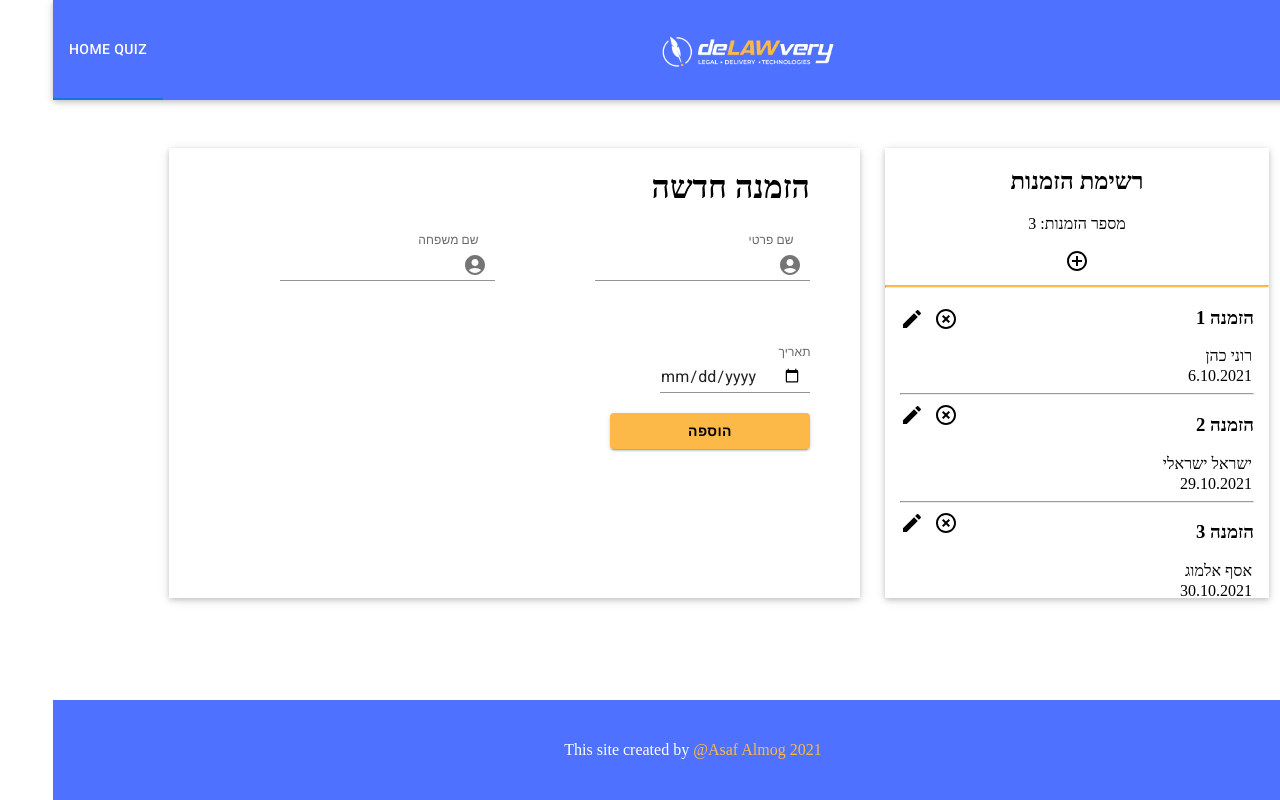
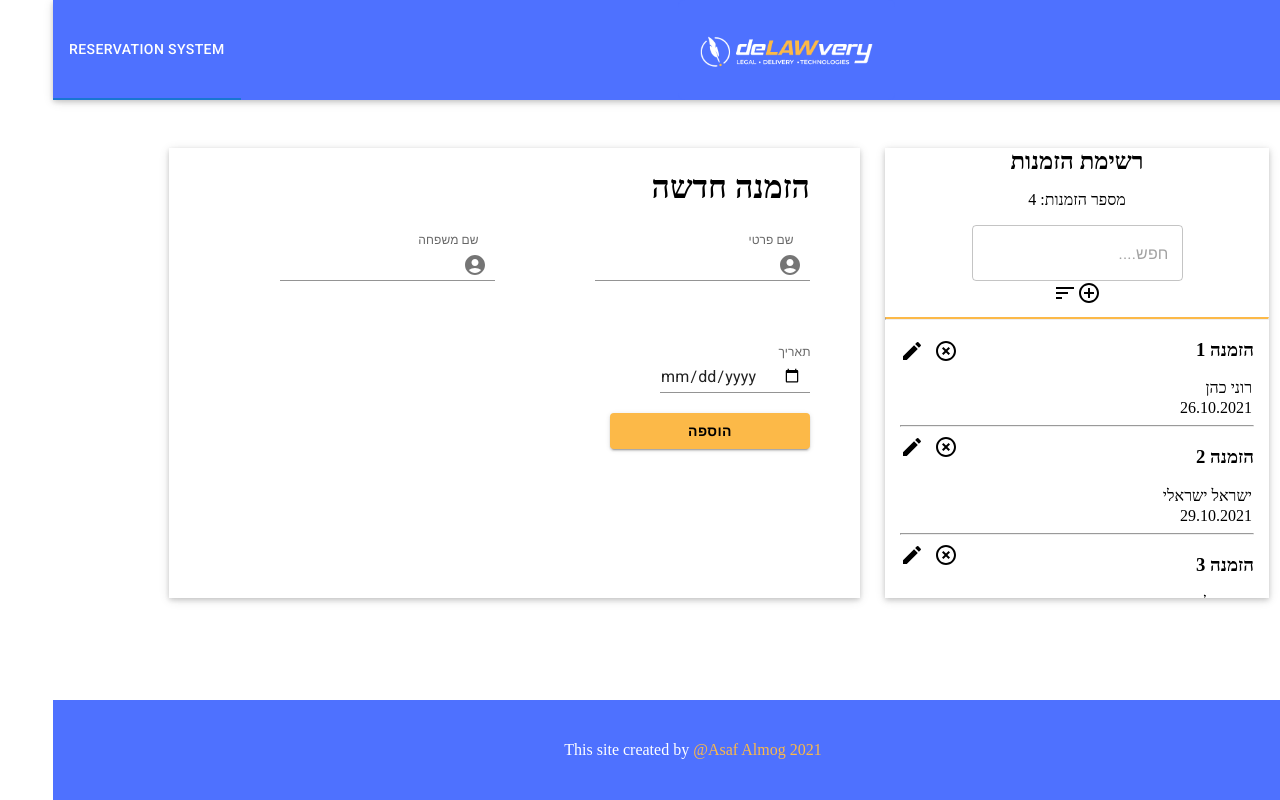
Before and after one commit to asaf6024/Reservation-System, a React (Create React App) app: page / in a window 1280 px wide. Built offline with nearby package versions, Linux system fonts and the light colour scheme; data requests are answered from the project's data file.

Commit message:
add sort and search

```diff
--- a/db.json
+++ b/db.json
@@ -1,22 +1,28 @@
 {
   "reservations": [
     {
-      "id": 545,
+      "id": 754,
       "firstName": "ישראל",
       "lastName": "ישראלי",
       "dateOfReservation": "2021-10-29"
     },
     {
-      "id": 767,
+      "id": 630,
       "firstName": "רוני",
       "lastName": "כהן",
-      "dateOfReservation": "2021-10-06"
+      "dateOfReservation": "2021-10-26"
     },
     {
-      "id": 567,
+      "id": 557,
       "firstName": "אסף",
       "lastName": "אלמוג",
-      "dateOfReservation": "2021-10-30"
+      "dateOfReservation": "2021-11-01"
+    },
+    {
+      "id": 660,
+      "firstName": "Asaf",
+      "lastName": "Almog",
+      "dateOfReservation": "2021-11-15"
     }
   ]
 }
--- a/public/index.html
+++ b/public/index.html
@@ -23,7 +23,7 @@
       href="https://fonts.googleapis.com/icon?family=Material+Icons"
     />
 
-    <title>React App</title>
+    <title>Reservation System</title>
   </head>
   <body>
     <noscript>You need to enable JavaScript to run this app.</noscript>
--- a/src/components/Edit/Edit.js
+++ b/src/components/Edit/Edit.js
@@ -21,11 +21,10 @@ const Edit = ({ reservationSelected, isUpdate, setIsUpdate, setReservations, res
     const [dateOfReservation, setDateOfReservation] = useState('')
     const inputRef = useRef(null);
 
-    //iniutal selected a reservation by user
+    //initial selected a reservation by user
     useEffect(() => {
 
         if (reservationSelected.length > 0) {
-            console.log('in up')
             inputRef.current.focus();
             setIsUpdate(true)
             reservationSelected.map(res => {
--- a/src/components/Nav/Nav.js
+++ b/src/components/Nav/Nav.js
@@ -29,7 +29,7 @@ const Nav = () => {
     return (
         <Box sx={{ width: '100%' }} className='nav'>
             <Tabs value={value} onChange={handleChange} aria-label="nav tabs example">
-                <LinkTab label="Home Quiz" href="/" className='navItem' />
+                <LinkTab label="Reservation System" href=" /" className='navItem' />
                 <img src='/Group.png' className='grpupImage' alt='group' />
             </Tabs>
         </Box>
--- a/src/components/Reservations/Reservation/Reservation.js
+++ b/src/components/Reservations/Reservation/Reservation.js
@@ -1,4 +1,4 @@
-import React from 'react'
+import React, { useEffect } from 'react'
 //css
 import './reservation.css'
 //components
@@ -6,8 +6,16 @@ import EditIcon from '@mui/icons-material/Edit';
 //MUI
 import HighlightOffIcon from '@mui/icons-material/HighlightOff';
 
-const Reservation = ({ setReservations, reservations, getSelectedReservation, setIsUpdate }) => {
+const Reservation = ({ sortType, setReservations, reservations, getSelectedReservation, setIsUpdate }) => {
     let counter = 0;
+
+    // useEffect(() => {
+    //     reservations.sort((a, b) => {
+    //         return sortType === 'newFirst' ?
+    //             new Date(b.dateOfReservation) - new Date(a.dateOfReservation)
+    //             : new Date(a.dateOfReservation) - new Date(b.dateOfReservation)
+    //     })
+    // })
 
     const deleteReservation = async (id) => {
         await fetch(`http://localhost:5000/reservations/${id}`, {
@@ -18,9 +26,7 @@ const Reservation = ({ setReservations, reservations, getSelectedReservation, se
         setIsUpdate(false)
     }
 
-    const printReservation = reservations.sort((a, b) => {
-        return new Date(a.dateOfReservation) - new Date(b.dateOfReservation)
-    }).map((res) => {
+    const printReservation = reservations.map((res, index) => {
         counter++;
 
         return (
@@ -39,7 +45,7 @@ const Reservation = ({ setReservations, reservations, getSelectedReservation, se
 
                 <p>{res.firstName} {res.lastName}</p>
                 <p>{new Date(res.dateOfReservation).toLocaleDateString('he-IL', { hour12: false })}</p>
-                <hr />
+                {index !== reservations.length - 1 && <hr />}
             </React.Fragment >
         )
     })
--- a/src/components/Reservations/Reservation/reservation.css
+++ b/src/components/Reservations/Reservation/reservation.css
@@ -6,6 +6,9 @@
 
 .cardOfReservarion .reservarionIcons {
   float: left;
+}
+.cardOfReservarion .active {
+  background: red !important;
 }
 .cardOfReservarion p,
 .cardOfReservarion h4 {
--- a/src/components/Reservations/Reservations.js
+++ b/src/components/Reservations/Reservations.js
@@ -1,4 +1,4 @@
-import React from 'react'
+import React, { useEffect, useState } from 'react'
 //css
 import './reservations.css'
 
@@ -8,8 +8,12 @@ import Reservation from './Reservation/Reservation';
 //MUI
 import { Grid } from "@material-ui/core";
 import ControlPointIcon from '@mui/icons-material/ControlPoint';
+import SortIcon from '@mui/icons-material/Sort';
+import TextField from '@material-ui/core/TextField'
 
 const Reservations = ({ setReservations, reservations, getSelectedReservation, initialNewReservation, setIsUpdate }) => {
+    const [sortType, setSortType] = useState(null)
+    const [search, setSearch] = useState('')
 
     return (
         <Grid item lg={4} md={4} sm={4} xs={12} className='reservationsList'>
@@ -18,16 +22,54 @@ const Reservations = ({ setReservations, reservations, getSelectedReservation, i
                 <div className='mainDetailsOfReservations'>
                     <h2>רשימת הזמנות</h2>
                     <p>מספר הזמנות: {reservations.length}</p>
+
+                    <div>
+                        <TextField
+                            type='search'
+                            variant='outlined'
+                            className='search'
+                            value={search}
+                            placeholder='חפש....'
+                            onChange={(e) => setSearch(e.target.value)}
+                        />
+                    </div>
+
                     <ControlPointIcon className='addReservationBtn'
                         onClick={() => initialNewReservation()}
                         titleAccess='הוספה'
                     />
+                    <SortIcon className='addReservationBtn'
+                        onClick={() => sortType === 'newFirst' ? setSortType('oldFirst') : setSortType('newFirst')}
+                    />
+                    <span>
+                        {
+                            sortType === null ? '' :
+                                sortType === 'newFirst' ? 'מהחדש לישן' : 'מהישן לחדש'
+                        }
+                    </span>
                 </div>
                 <hr style={{ borderTop: '2px solid #fcb948' }} />
 
                 <Reservation
+                    sortType={sortType}
                     setReservations={setReservations}
-                    reservations={reservations}
+                    reservations={
+                        reservations
+                            .filter(res => {
+                                if (search === '')
+                                    return res;
+                                else if (
+                                    res.firstName.toLowerCase().includes(search.toLowerCase())
+                                    || res.lastName.toLowerCase().includes(search.toLowerCase())
+                                    || res.dateOfReservation.includes(search)
+                                )
+                                    return res;
+                            }).sort((a, b) => {
+                                return sortType === 'newFirst' ?
+                                    new Date(b.dateOfReservation) - new Date(a.dateOfReservation)
+                                    : new Date(a.dateOfReservation) - new Date(b.dateOfReservation)
+                            })
+                    }
                     getSelectedReservation={getSelectedReservation}
                     setIsUpdate={setIsUpdate}
                 />
--- a/src/components/Reservations/reservations.css
+++ b/src/components/Reservations/reservations.css
@@ -8,6 +8,9 @@
 
 .mainDetailsOfReservations {
   text-align: center;
+}
+.mainDetailsOfReservations h2 {
+  margin: 0;
 }
 .mainDetailsOfReservations .addReservationBtn {
   cursor: pointer;
```
